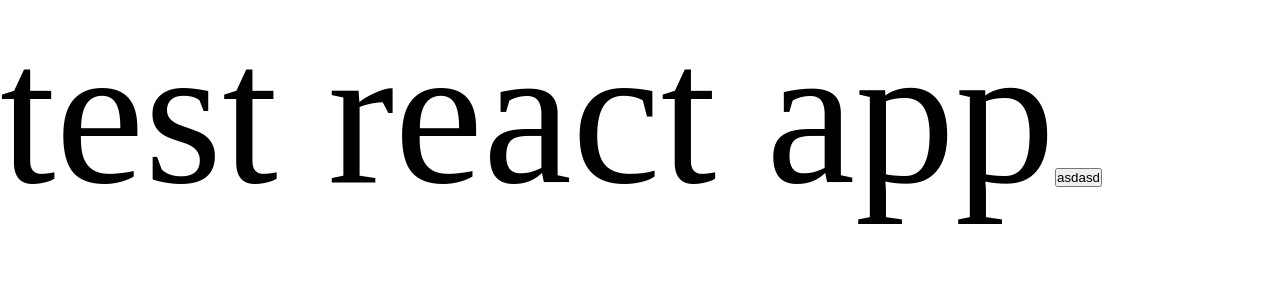
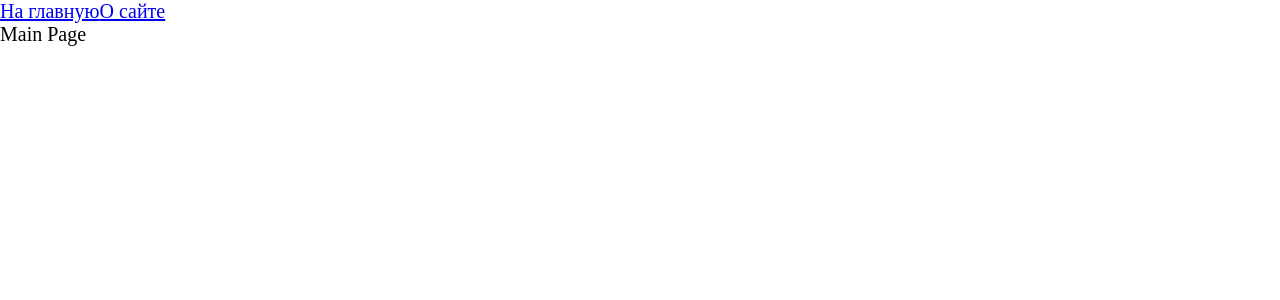
Before and after one commit to SashaPolyanski/my_potato_app, a React app: page / in a window 1280 px wide. Shown: the top 300 px of the page. Built offline with nearby package versions, Linux system fonts and the light colour scheme.

Commit message:
added react-router-dom, added suspense to lazy components

```diff
--- a/package.json
+++ b/package.json
@@ -15,6 +15,7 @@
     "@types/node": "17.0.21",
     "@types/react": "^18.2.33",
     "@types/react-dom": "^18.2.14",
+    "@types/react-router-dom": "^5.3.3",
     "@types/webpack": "5.28.0",
     "@types/webpack-dev-server": "4.7.2",
     "css-loader": "6.6.0",
@@ -32,6 +33,7 @@
   },
   "dependencies": {
     "react": "^18.2.0",
-    "react-dom": "^18.2.0"
+    "react-dom": "^18.2.0",
+    "react-router-dom": "^6.18.0"
   }
 }
--- a/src/App.tsx
+++ b/src/App.tsx
@@ -1,11 +1,21 @@
 import './index.scss'
-import s from './Main.module.scss'
+import {Link, Route, Routes} from 'react-router-dom'
+import {MainAsync} from "./pages/MainPage/Main.async";
+import {AboutAsync} from "./pages/AboutPage/About.async";
+import {Suspense} from "react";
 
 export const App = () => {
   return (
     <div className='app'>
-      test react app
-      <button className={s.btn}>asdasd</button>
+      <Link to={'/'}>На главную</Link>
+      <Link to={'/about'}>О сайте</Link>
+      <Suspense fallback={<div>loading</div>}>
+        <Routes>
+          <Route path={'/'} element={<MainAsync/>}/>
+          <Route path={'/about'} element={<AboutAsync/>}/>
+        </Routes>
+      </Suspense>
+
     </div>
   );
 };
--- a/src/index.scss
+++ b/src/index.scss
@@ -5,5 +5,5 @@
 }
 
 .app {
-  font-size: 200px;
+  font-size: 20px;
 }
--- a/src/index.tsx
+++ b/src/index.tsx
@@ -1,4 +1,10 @@
 import {render} from "react-dom";
 import {App} from "./App";
+import {BrowserRouter} from "react-router-dom";
 
-render(<App/>, document.getElementById('root'))
+render(
+  <BrowserRouter>
+    <App/>
+  </BrowserRouter>,
+  document.getElementById('root')
+)
--- /dev/null
+++ b/src/pages/AboutPage/About.async.tsx
@@ -0,0 +1,3 @@
+import {lazy} from "react";
+
+export const AboutAsync = lazy(() => import('./AboutPage'));
--- /dev/null
+++ b/src/pages/AboutPage/AboutPage.tsx
@@ -0,0 +1,9 @@
+const AboutPage = () => {
+  return (
+    <div>
+      About Page
+    </div>
+  );
+};
+
+export default AboutPage;
--- /dev/null
+++ b/src/pages/MainPage/Main.async.tsx
@@ -0,0 +1,3 @@
+import {lazy} from "react";
+
+export const MainAsync = lazy(() => import('./MainPage'));
--- /dev/null
+++ b/src/pages/MainPage/MainPage.tsx
@@ -0,0 +1,9 @@
+const MainPage = () => {
+  return (
+    <div>
+      Main Page
+    </div>
+  );
+};
+
+export default MainPage;
```
Also changed, not shown: 3 other files (tests, documents, lock files or other folders).
